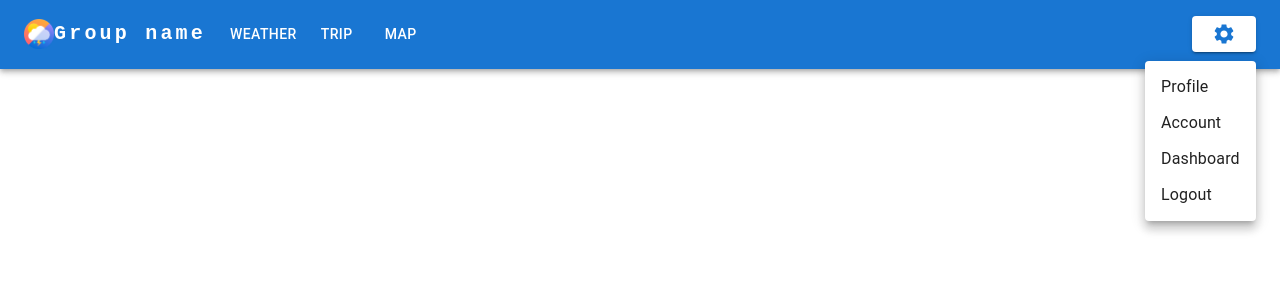
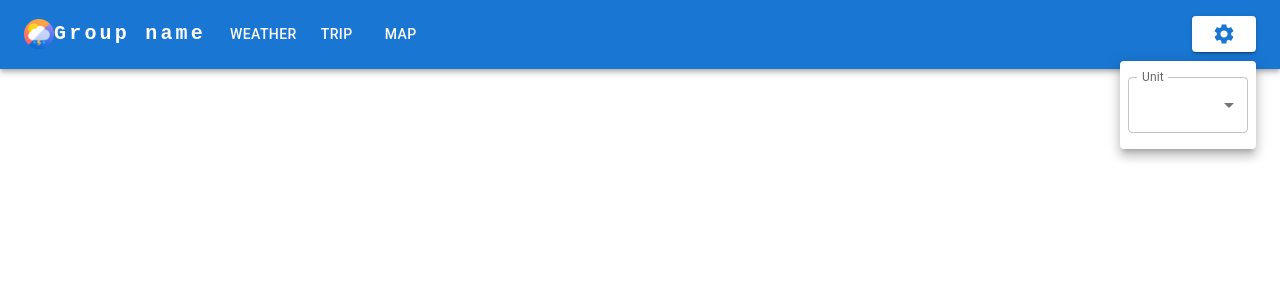
Before and after one commit to benztimm/csc-642-842-weather-app, a React (Create React App) app: page / in a window 1280 px wide. Both pictures are taken after a click on the button 1224 px from the left and 34 px from the top of the page. Shown: the top 300 px of the page. Built offline with nearby package versions, Linux system fonts and the light colour scheme.

Commit message:
finished navbar with route and setting

```diff
--- a/src/components/navbar/navbar.jsx
+++ b/src/components/navbar/navbar.jsx
@@ -1,4 +1,5 @@
 import * as React from 'react';
+import { useState, useEffect } from 'react';
 import AppBar from '@mui/material/AppBar';
 import Box from '@mui/material/Box';
 import Toolbar from '@mui/material/Toolbar';
@@ -7,23 +8,22 @@ import Typography from '@mui/material/Typography';
 import Menu from '@mui/material/Menu';
 import MenuIcon from '@mui/icons-material/Menu';
 import Container from '@mui/material/Container';
-import Avatar from '@mui/material/Avatar';
 import Button from '@mui/material/Button';
 import Tooltip from '@mui/material/Tooltip';
 import MenuItem from '@mui/material/MenuItem';
 import AdbIcon from '@mui/icons-material/Adb';
 import Logo from './logo.png';
 import SettingsIcon from '@mui/icons-material/Settings';
-import { blue } from '@mui/material/colors';
-import { colors } from '@mui/material';
+import FormControl from '@mui/material/FormControl';
+import Select from '@mui/material/Select';
+import InputLabel from '@mui/material/InputLabel';
 
 const pages = ['Weather', 'Trip', 'Map'];
-const settings = ['Profile', 'Account', 'Dashboard', 'Logout'];
 
 function ResponsiveAppBar() {
     const [anchorElNav, setAnchorElNav] = React.useState(null);
     const [anchorElUser, setAnchorElUser] = React.useState(null);
-
+    const [unit, setUnit] = useState("Celsius");
     const handleOpenNavMenu = (event) => {
         setAnchorElNav(event.currentTarget);
     };
@@ -38,12 +38,25 @@ function ResponsiveAppBar() {
     const handleCloseUserMenu = () => {
         setAnchorElUser(null);
     };
+    useEffect(() => {
+        const storedUnit = localStorage.getItem("unit");
+        if (storedUnit) {
+            setUnit(storedUnit);
+        }
+        console.log("unit", unit);
+    }, [unit]);
+
+    const handleUnitChange = (event) => {
+        const newUnit = event.target.value;
+        setUnit(newUnit);
+        localStorage.setItem("unit", newUnit);
+    };
 
     return (
         <AppBar position="static">
             <Container maxWidth="xl">
                 <Toolbar disableGutters>
-                    <img src={Logo} width={30} height={30} />
+                    <img src={Logo} alt="altimg"width={30} height={30} />
                     <Typography
                         variant="h6"
                         noWrap
@@ -133,7 +146,7 @@ function ResponsiveAppBar() {
                     <Box sx={{ flexGrow: 0 }}>
                         <Tooltip title="Open settings">
                             <IconButton onClick={handleOpenUserMenu} sx={{ p: 0 }}>
-                                <Button variant='contained' style={{backgroundColor:'white'}}><SettingsIcon color="primary"/></Button>
+                                <Button variant='contained' style={{ backgroundColor: 'white' }}><SettingsIcon color="primary" /></Button>
                             </IconButton>
                         </Tooltip>
                         <Menu
@@ -152,11 +165,20 @@ function ResponsiveAppBar() {
                             open={Boolean(anchorElUser)}
                             onClose={handleCloseUserMenu}
                         >
-                            {settings.map((setting) => (
-                                <MenuItem key={setting} onClick={handleCloseUserMenu}>
-                                    <Typography textAlign="center">{setting}</Typography>
-                                </MenuItem>
-                            ))}
+                            <FormControl sx={{ m: 1, minWidth: 120 }} style={{ backgroundColor: "white" }}>
+                                <InputLabel id="demo-simple-select-helper-label" style={{ backgroundColor: "white" }}>Unit</InputLabel>
+                                <Select
+                                    labelId="demo-simple-select-helper-label"
+                                    id="demo-simple-select-helper"
+                                    value={unit}
+                                    label="Age"
+                                    onChange={handleUnitChange}
+                                >
+                                    <MenuItem value={"Celcius"}>Celcius</MenuItem>
+                                    <MenuItem value={"Fahrenheit"}>Fahrenheit</MenuItem>
+
+                                </Select>
+                            </FormControl>
                         </Menu>
                     </Box>
                 </Toolbar>
```
